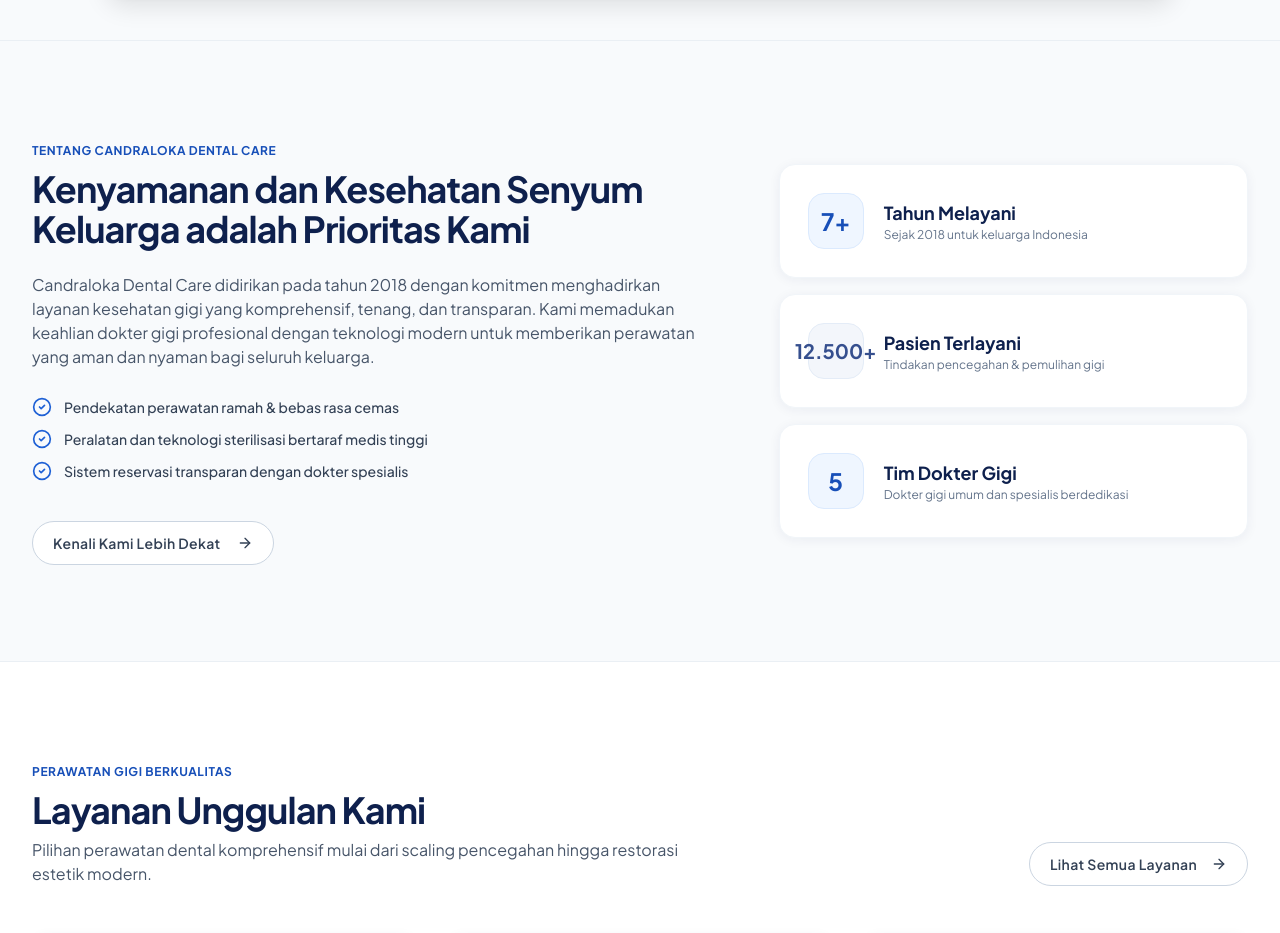
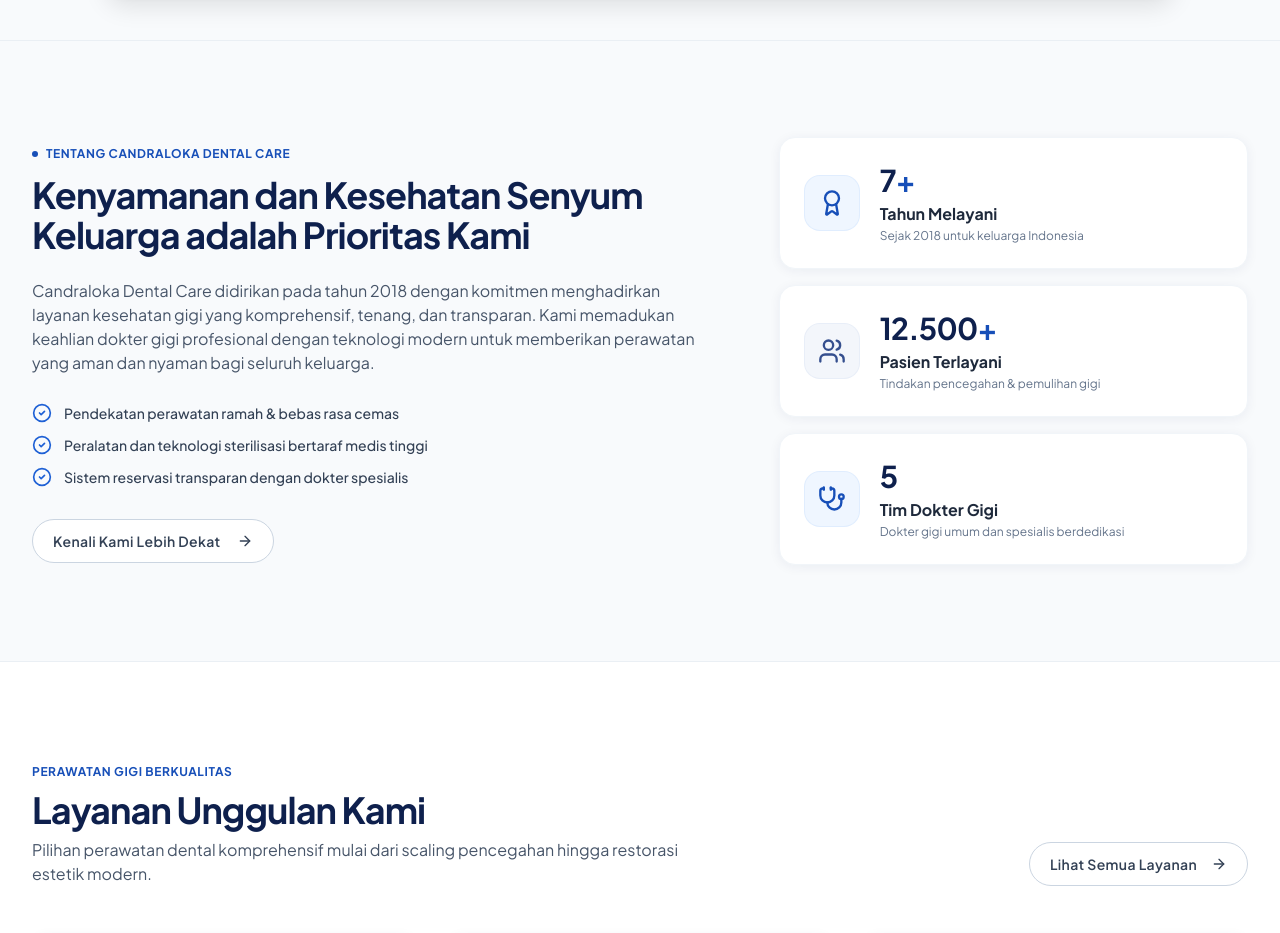
Before and after one commit to ganapurba007/candraloka-dental, a Vue app: page / in a window 1280 px wide. Shown: the part 920-1853 px from the top of the page. Built offline with nearby package versions, Linux system fonts and the light colour scheme.

Commit message:
style: refine about brief statistics layout and enable pointer cursor on buttons

```diff
--- a/src/assets/main.css
+++ b/src/assets/main.css
@@ -19,6 +19,15 @@
     background-color: #f8fafc;
     -webkit-font-smoothing: antialiased;
     -moz-osx-font-smoothing: grayscale;
+  }
+
+  button,
+  [role="button"],
+  a,
+  input[type="submit"],
+  input[type="button"],
+  input[type="reset"] {
+    cursor: pointer;
   }
 
     @media (prefers-reduced-motion: reduce) {
--- a/src/components/sections/HomeAboutBrief.vue
+++ b/src/components/sections/HomeAboutBrief.vue
@@ -1,7 +1,7 @@
 <script setup>
 import { computed } from 'vue'
 import { RouterLink } from 'vue-router'
-import { CheckCircle2, ArrowRight } from 'lucide-vue-next'
+import { CheckCircle2, ArrowRight, Award, Users, Stethoscope } from 'lucide-vue-next'
 import Button from '@/components/ui/Button.vue'
 import { useInView } from '@/composables/useInView'
 import { useCountUp } from '@/composables/useCountUp'
@@ -32,10 +32,11 @@
       <div class="grid grid-cols-1 lg:grid-cols-12 gap-12 lg:gap-16 items-center">
         <!-- Left: Text Summary -->
         <div class="lg:col-span-7 space-y-6">
-          <div class="space-y-2">
-            <span class="text-xs font-bold uppercase tracking-wider text-primary-600">
-              Tentang Candraloka Dental Care
-            </span>
+          <div class="space-y-3">
+            <div class="inline-flex items-center gap-2 text-xs font-bold uppercase tracking-wider text-primary-600">
+              <span class="w-1.5 h-1.5 rounded-full bg-primary-600"></span>
+              <span>Tentang Candraloka Dental Care</span>
+            </div>
             <h2 class="text-2xl sm:text-3xl lg:text-4xl font-extrabold text-navy-900 tracking-tight leading-tight">
               Kenyamanan dan Kesehatan Senyum Keluarga adalah Prioritas Kami
             </h2>
@@ -46,59 +47,71 @@
           </p>
 
           <ul class="space-y-3 pt-1">
-            <li v-for="(p, i) in points" :key="i" class="flex items-center gap-3 text-sm font-medium text-slate-700">
-              <CheckCircle2 class="w-5 h-5 text-primary-500 flex-shrink-0" aria-hidden="true" />
+            <li v-for="(p, i) in points" :key="i" class="flex items-start sm:items-center gap-3 text-sm font-medium text-slate-700">
+              <CheckCircle2 class="w-5 h-5 text-primary-500 flex-shrink-0 mt-0.5 sm:mt-0" aria-hidden="true" />
               <span>{{ p }}</span>
             </li>
           </ul>
 
-          <div class="pt-4">
-            <Button to="/tentang" variant="outline" size="md" class="font-semibold hover:border-primary-400">
+          <div class="pt-2">
+            <Button to="/tentang" variant="outline" size="md" class="rounded-full font-semibold hover:border-primary-400">
               <span>Kenali Kami Lebih Dekat</span>
               <ArrowRight class="w-4 h-4 ml-2" aria-hidden="true" />
             </Button>
           </div>
         </div>
 
-        <!-- Right: Animated Stats Grid (FR-2.3) -->
-        <div class="lg:col-span-5 grid grid-cols-1 sm:grid-cols-3 lg:grid-cols-1 gap-4">
-          <div class="bg-white p-6 sm:p-7 rounded-2xl border border-slate-100 shadow-card flex items-center gap-5">
-            <div class="w-14 h-14 rounded-2xl bg-primary-50 text-primary-600 flex items-center justify-center text-2xl font-black flex-shrink-0 border border-primary-100">
-              {{ stat1Display }}<span>+</span>
+        <!-- Right: Animated Stats Cards (FR-2.3) -->
+        <div class="lg:col-span-5 flex flex-col gap-4">
+          <!-- Card 1: Tahun Melayani -->
+          <div class="bg-white p-5 sm:p-6 rounded-2xl border border-slate-100 shadow-card hover:shadow-lg hover:border-primary-200/70 transition-all duration-300 flex items-center gap-5 group">
+            <div class="w-14 h-14 rounded-2xl bg-primary-50 text-primary-600 flex items-center justify-center flex-shrink-0 border border-primary-100/70 group-hover:scale-105 transition-transform duration-300">
+              <Award class="w-7 h-7" aria-hidden="true" />
             </div>
-            <div>
-              <p class="text-base sm:text-lg font-bold text-navy-900">
+            <div class="flex-1 min-w-0">
+              <div class="text-2xl sm:text-3xl font-black text-navy-900 tracking-tight leading-none mb-1">
+                {{ stat1Display }}<span class="text-primary-600">+</span>
+              </div>
+              <p class="text-sm sm:text-base font-bold text-slate-800 leading-snug">
                 Tahun Melayani
               </p>
-              <p class="text-xs text-slate-500">
+              <p class="text-xs text-slate-500 mt-0.5">
                 Sejak {{ clinicData.establishedYear }} untuk keluarga Indonesia
               </p>
             </div>
           </div>
 
-          <div class="bg-white p-6 sm:p-7 rounded-2xl border border-slate-100 shadow-card flex items-center gap-5">
-            <div class="w-14 h-14 rounded-2xl bg-navy-50 text-navy-700 flex items-center justify-center text-xl font-black flex-shrink-0 border border-navy-100">
-              {{ stat2Display.toLocaleString('id-ID') }}<span>+</span>
+          <!-- Card 2: Pasien Terlayani -->
+          <div class="bg-white p-5 sm:p-6 rounded-2xl border border-slate-100 shadow-card hover:shadow-lg hover:border-primary-200/70 transition-all duration-300 flex items-center gap-5 group">
+            <div class="w-14 h-14 rounded-2xl bg-navy-50 text-navy-700 flex items-center justify-center flex-shrink-0 border border-navy-100/70 group-hover:scale-105 transition-transform duration-300">
+              <Users class="w-7 h-7" aria-hidden="true" />
             </div>
-            <div>
-              <p class="text-base sm:text-lg font-bold text-navy-900">
+            <div class="flex-1 min-w-0">
+              <div class="text-2xl sm:text-3xl font-black text-navy-900 tracking-tight leading-none mb-1">
+                {{ stat2Display.toLocaleString('id-ID') }}<span class="text-primary-600">+</span>
+              </div>
+              <p class="text-sm sm:text-base font-bold text-slate-800 leading-snug">
                 Pasien Terlayani
               </p>
-              <p class="text-xs text-slate-500">
+              <p class="text-xs text-slate-500 mt-0.5">
                 Tindakan pencegahan & pemulihan gigi
               </p>
             </div>
           </div>
 
-          <div class="bg-white p-6 sm:p-7 rounded-2xl border border-slate-100 shadow-card flex items-center gap-5">
-            <div class="w-14 h-14 rounded-2xl bg-primary-50 text-primary-600 flex items-center justify-center text-2xl font-black flex-shrink-0 border border-primary-100">
-              {{ stat3Display }}
+          <!-- Card 3: Tim Dokter Gigi -->
+          <div class="bg-white p-5 sm:p-6 rounded-2xl border border-slate-100 shadow-card hover:shadow-lg hover:border-primary-200/70 transition-all duration-300 flex items-center gap-5 group">
+            <div class="w-14 h-14 rounded-2xl bg-primary-50 text-primary-600 flex items-center justify-center flex-shrink-0 border border-primary-100/70 group-hover:scale-105 transition-transform duration-300">
+              <Stethoscope class="w-7 h-7" aria-hidden="true" />
             </div>
-            <div>
-              <p class="text-base sm:text-lg font-bold text-navy-900">
+            <div class="flex-1 min-w-0">
+              <div class="text-2xl sm:text-3xl font-black text-navy-900 tracking-tight leading-none mb-1">
+                {{ stat3Display }}
+              </div>
+              <p class="text-sm sm:text-base font-bold text-slate-800 leading-snug">
                 Tim Dokter Gigi
               </p>
-              <p class="text-xs text-slate-500">
+              <p class="text-xs text-slate-500 mt-0.5">
                 Dokter gigi umum dan spesialis berdedikasi
               </p>
             </div>
--- a/src/components/ui/Button.vue
+++ b/src/components/ui/Button.vue
@@ -91,12 +91,12 @@
     :disabled="disabled || loading"
     :aria-disabled="disabled || loading"
     :class="[
-      'inline-flex items-center justify-center font-sans tracking-wide transition-colors duration-150',
+      'inline-flex items-center justify-center font-sans tracking-wide transition-colors duration-150 cursor-pointer',
       'focus-visible:outline-none focus-visible:ring-2 focus-visible:ring-offset-2',
       'select-none touch-manipulation',
       variantClasses,
       sizeClasses,
-      (disabled || loading) && 'opacity-60 cursor-not-allowed pointer-events-none shadow-none',
+      (disabled || loading) && 'opacity-60 !cursor-not-allowed pointer-events-none shadow-none',
     ]"
   >
     <svg
```
Also changed, not shown: context/CHANGELOG.md.
